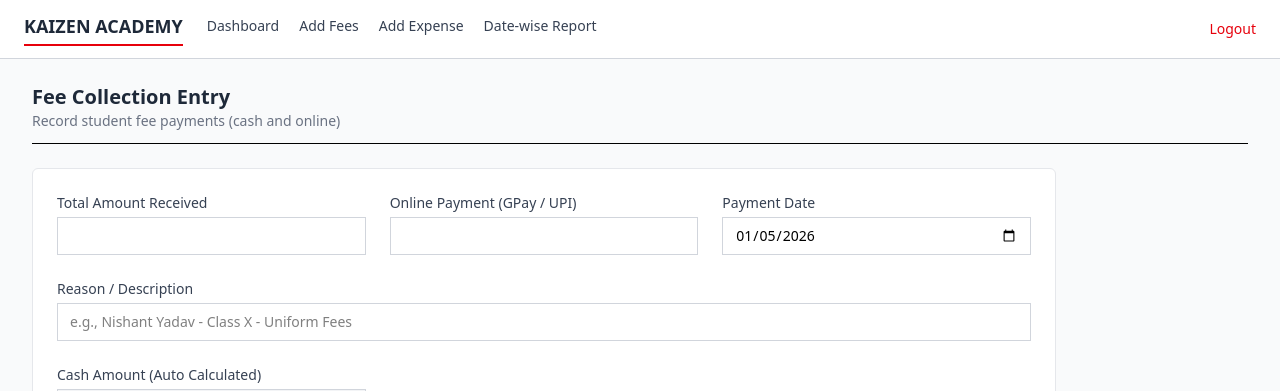
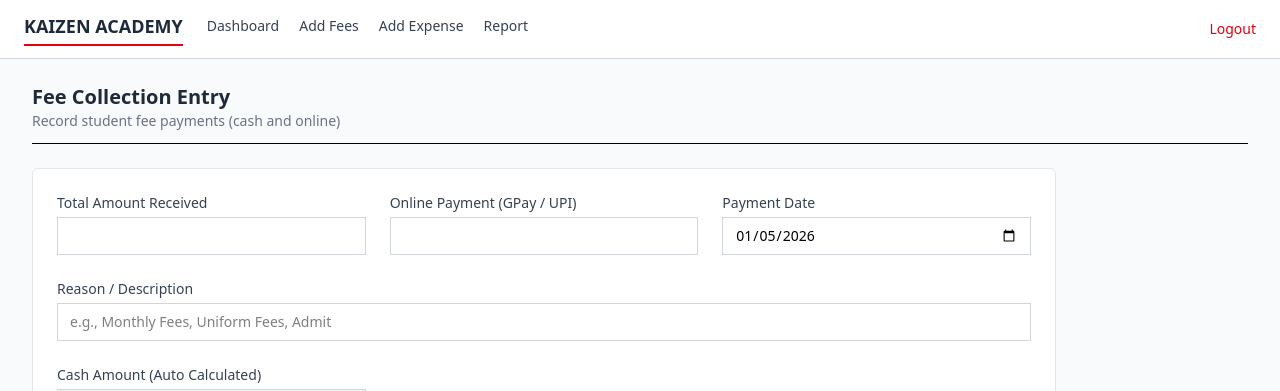
Before and after one commit to bikash-yadav20/SchoolCashbook, a React app in the folder frontend/: page /fees in a window 1280 px wide. Shown: the top 391 px of the page. Built offline with nearby package versions, Linux system fonts and the light colour scheme; no server answers; sample sign-in values are in the browser's storage; the HTML template or start-up script is replaced by a standard one.

Commit message:
2nd commit

```diff
--- a/frontend/src/App.jsx
+++ b/frontend/src/App.jsx
@@ -53,7 +53,7 @@ function Layout({ children }) {
               to="/report"
               className="hover:text-red-600 border-b-2 border-transparent hover:border-red-600 pb-1 transition"
             >
-              Date-wise Report
+              Report
             </Link>
           </nav>
 
--- a/frontend/src/pages/AddExpense.jsx
+++ b/frontend/src/pages/AddExpense.jsx
@@ -76,7 +76,7 @@ export default function AddExpense() {
             <input
               value={reason}
               onChange={(e) => setReason(e.target.value)}
-              placeholder="e.g. Stationery purchase, cleaning charges"
+              placeholder="e.g. Stationery purchase, Advance salary, Bills"
               className="w-full border border-gray-300 px-3 py-2 text-sm focus:outline-none focus:border-blue-600"
             />
           </div>
--- a/frontend/src/pages/AddFee.jsx
+++ b/frontend/src/pages/AddFee.jsx
@@ -104,7 +104,7 @@ export default function AddFee() {
             <input
               value={reason}
               onChange={(e) => setReason(e.target.value)}
-              placeholder="e.g., Nishant Yadav - Class X - Uniform Fees"
+              placeholder="e.g., Monthly Fees, Uniform Fees, Admit"
               className="w-full border border-gray-300 px-3 py-2 text-sm focus:outline-none focus:border-blue-600"
             />
           </div>
```
